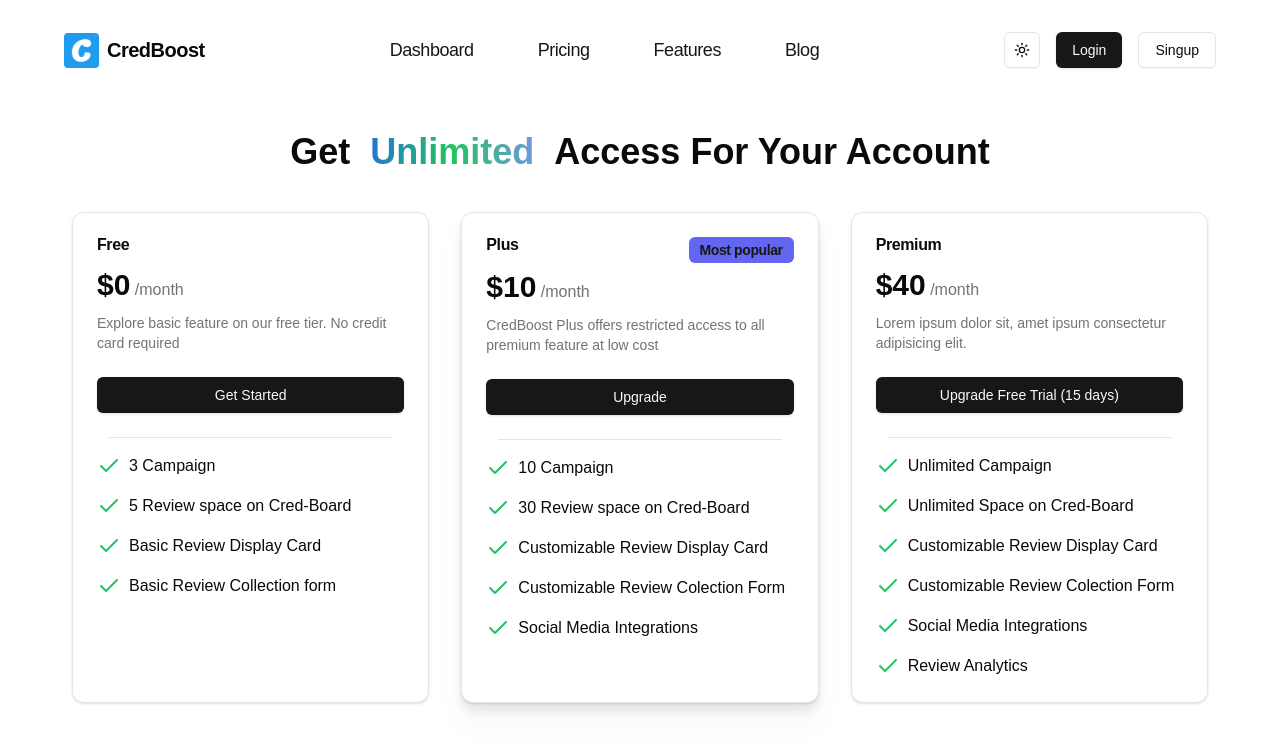
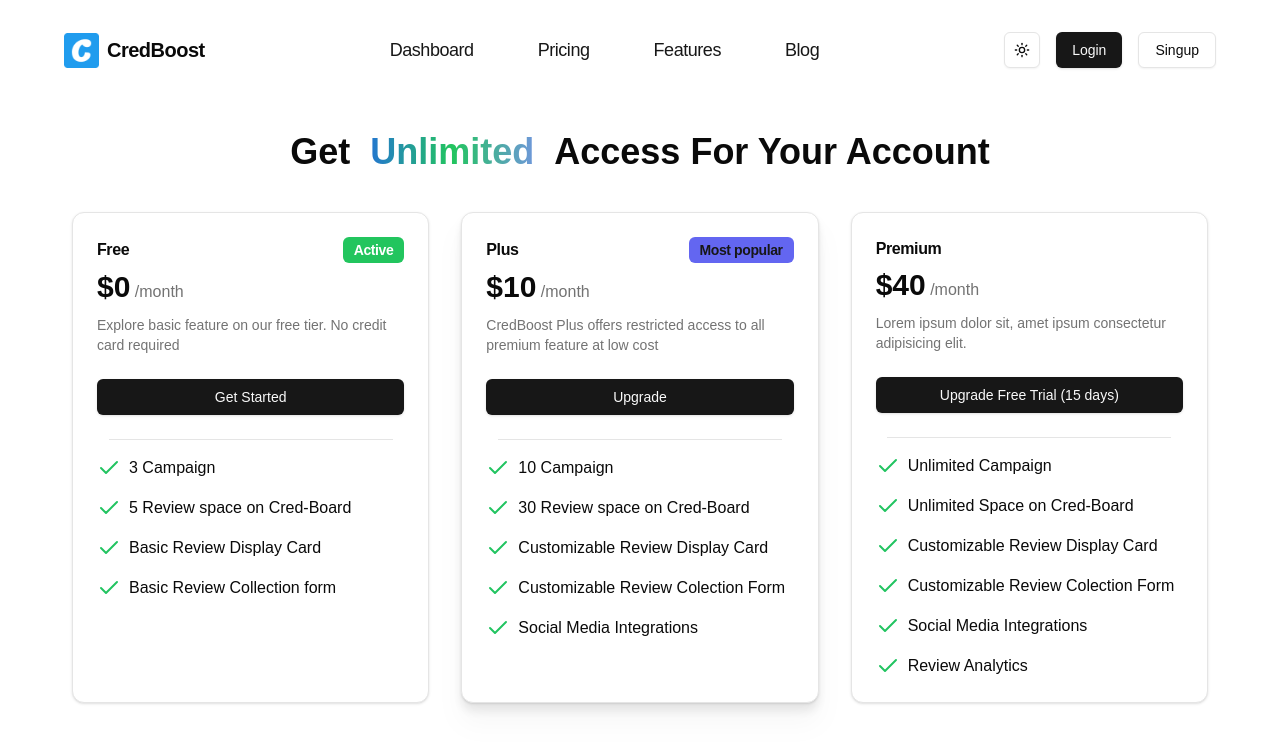
Before and after one commit to Terino16/Credboost, a Next.js app: page /pricing in a window 1280 px wide. Shown: the top 752 px of the page. Built offline with nearby package versions, Linux system fonts and the light colour scheme; no server answers; the database is empty.

Commit message:
chore: price card display active subscription

```diff
--- a/components/pricing/PricingCard.tsx
+++ b/components/pricing/PricingCard.tsx
@@ -1,3 +1,5 @@
+"use client";
+import { useEffect, useState } from "react";
 import { Badge } from "@/components/ui/badge";
 import { Button } from "@/components/ui/button";
 import {
@@ -10,42 +12,52 @@ import {
 } from "@/components/ui/card";
 import { Check } from "lucide-react";
 import { pricingList, PricingProps, PopularPlanType } from "@/constants/pricingData";
+import getSubscription from "@/actions/Navbar/getSubscription";
 
+export default function PricingCard() {
+  const [currentSubscription, setCurrentSubscription] = useState<string | null>(null);
 
-export default function PricingCard () {
+  useEffect(() => {
+    async function fetchSubscription() {
+      const subscription = await getSubscription();
+      setCurrentSubscription(subscription?.toLowerCase() || null);
+    }
+    fetchSubscription();
+  }, []);
+
   return (
-    <section
-      id="pricing"
-      className="container py-6 sm:py-10"
-    >
+    <section id="pricing" className="container py-6 sm:py-10">
+      <div className="grid md:grid-cols-2 lg:grid-cols-3 gap-8">
+        {pricingList.map((pricing: PricingProps) => {
+          const isActive = currentSubscription === pricing.title.toLowerCase();
 
-      <div className="grid md:grid-cols-2 lg:grid-cols-3 gap-8">
-        {pricingList.map((pricing: PricingProps) => (
+          return (
             <Card
               key={pricing.title}
-            className={
-              pricing.popular === PopularPlanType.YES
+              className={pricing.popular === PopularPlanType.YES
                 ? "drop-shadow-xl shadow-black/10 dark:shadow-white/10"
-                : ""
-            }
+                : ""}
             >
               <CardHeader>
-              <CardTitle className="flex item-center justify-between min-h-6">
+                <CardTitle className="flex items-center justify-between min-h-6">
                   {pricing.title}
-                {pricing.popular === PopularPlanType.YES ? (
-                  <Badge
-                    variant="secondary"
-                    className="text-sm text-primary bg-indigo-500"
-                  >
+                  <div className="flex gap-2">
+                    {pricing.popular === PopularPlanType.YES && (
+                      <Badge variant="secondary" className="text-sm text-primary bg-indigo-500">
                         Most popular
                       </Badge>
-                ) : null}
+                    )}
+                    {isActive && (
+                      <Badge variant="secondary" className="text-sm text-white bg-green-500">
+                        Active
+                      </Badge>
+                    )}
+                  </div>
                 </CardTitle>
                 <div className="min-h-10">
                   <span className="text-3xl font-bold">${pricing.price}</span>
                   <span className="text-muted-foreground"> /month</span>
                 </div>
-
                 <CardDescription className="min-h-8">{pricing.description}</CardDescription>
               </CardHeader>
 
@@ -58,19 +70,17 @@ export default function PricingCard () {
               <CardFooter className="flex">
                 <div className="space-y-4">
                   {pricing.benefitList.map((benefit: string) => (
-                  <span
-                    key={benefit}
-                    className="flex"
-                  >
-                    <Check className="text-[#22C461] " />{" "}
+                    <span key={benefit} className="flex">
+                      <Check className="text-[#22C461]" />
                       <h3 className="ml-2">{benefit}</h3>
                     </span>
                   ))}
                 </div>
               </CardFooter>
             </Card>
-        ))}
+          );
+        })}
       </div>
     </section>
   );
-};
+}
```
Lines whose indentation alone changed are shown as unchanged.
